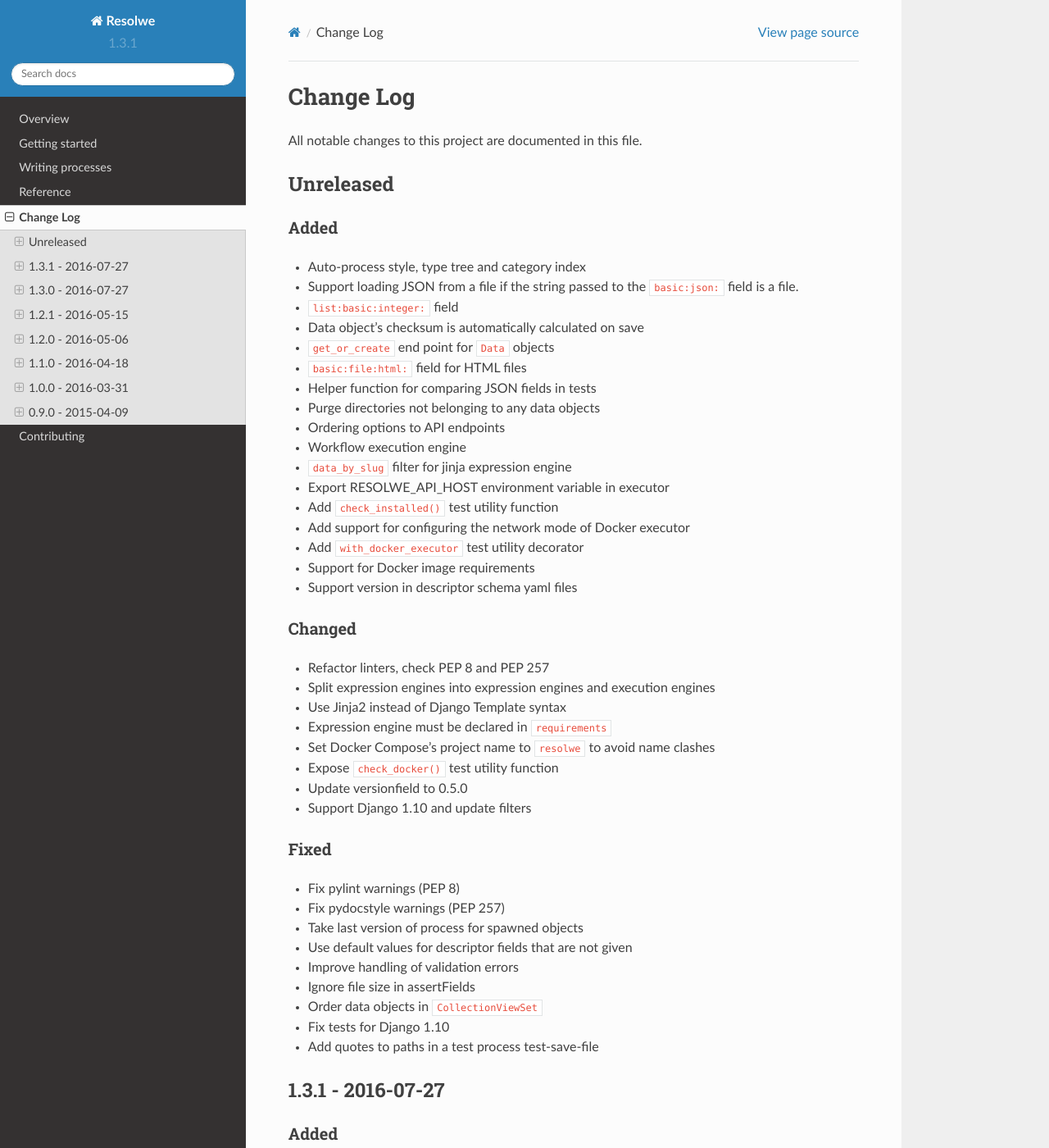
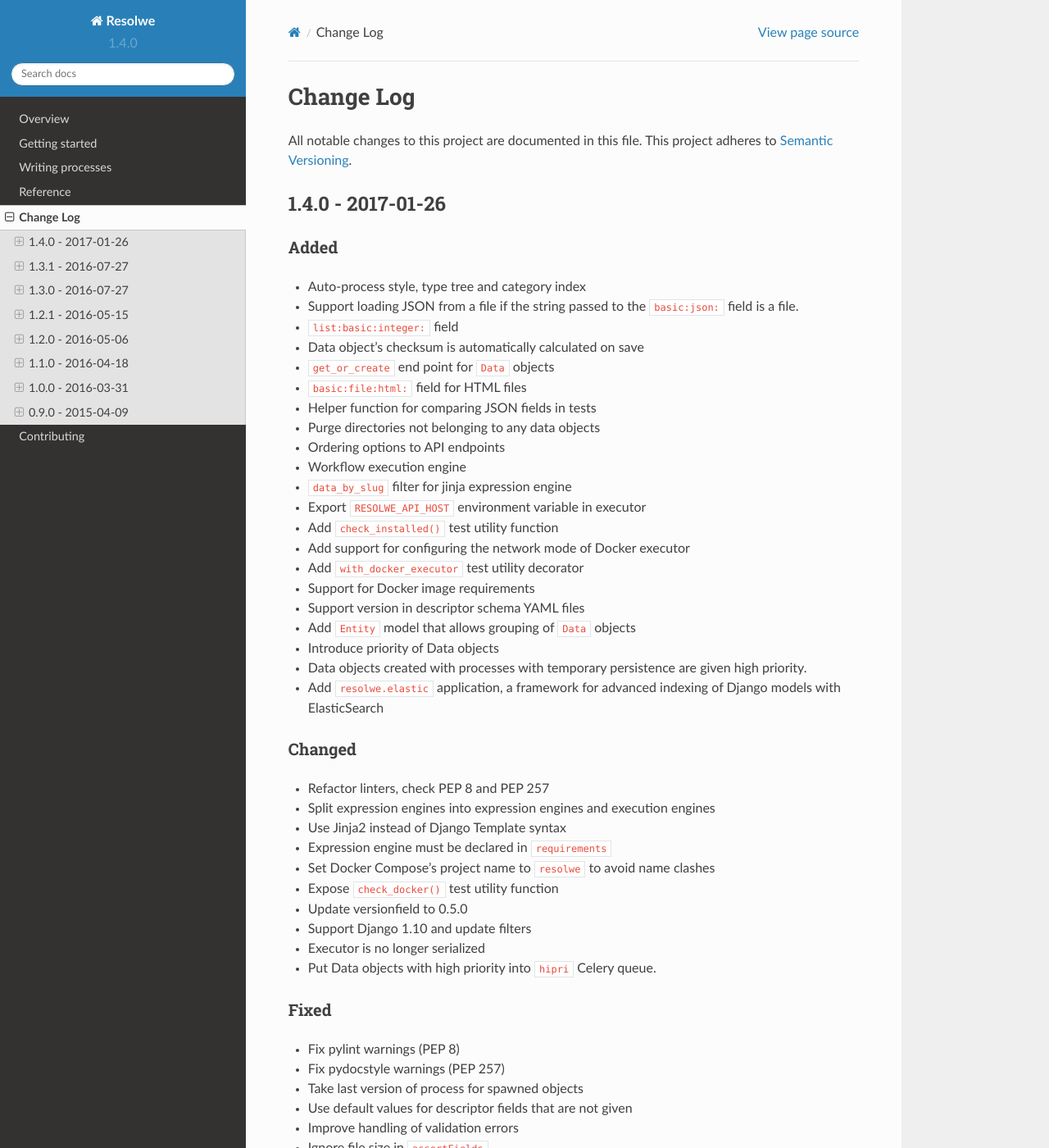
Before and after one commit to genialis/resolwe, a Sphinx documentation site: the page built from docs/CHANGELOG.rst, in a window 1280 px wide and 1400 px high. Shown: the whole window at 82% size. Built offline with Sphinx 7.4.7 and the Read the Docs theme 2.0.0, drawn with Linux system fonts in a browser that asks for light colours; some of the changed text lies outside the part shown.

Commit message:
Prepare release 1.4.0
Add notable changes that were missed to the CHANGELOG and prettify it.

```diff
--- a/docs/CHANGELOG.rst
+++ b/docs/CHANGELOG.rst
@@ -3,11 +3,12 @@
 ##########
 
 All notable changes to this project are documented in this file.
+This project adheres to `Semantic Versioning <http://semver.org/>`_.
 
 
-==========
-Unreleased
-==========
+==================
+1.4.0 - 2017-01-26
+==================
 
 Added
 -----
@@ -23,12 +24,18 @@
 - Ordering options to API endpoints
 - Workflow execution engine
 - ``data_by_slug`` filter for jinja expression engine
-- Export RESOLWE_API_HOST environment variable in executor
+- Export ``RESOLWE_API_HOST`` environment variable in executor
 - Add ``check_installed()`` test utility function
 - Add support for configuring the network mode of Docker executor
 - Add ``with_docker_executor`` test utility decorator
 - Support for Docker image requirements
-- Support version in descriptor schema yaml files
+- Support version in descriptor schema YAML files
+- Add ``Entity`` model that allows grouping of ``Data`` objects
+- Introduce priority of Data objects
+- Data objects created with processes with temporary persistence are given
+  high priority.
+- Add ``resolwe.elastic`` application, a framework for advanced indexing of
+  Django models with ElasticSearch
 
 Changed
 -------
@@ -40,6 +47,8 @@
 - Expose ``check_docker()`` test utility function
 - Update versionfield to 0.5.0
 - Support Django 1.10 and update filters
+- Executor is no longer serialized
+- Put Data objects with high priority into ``hipri`` Celery queue.
 
 Fixed
 -----
@@ -48,7 +57,7 @@
 - Take last version of process for spawned objects
 - Use default values for descriptor fields that are not given
 - Improve handling of validation errors
-- Ignore file size in assertFields
+- Ignore file size in ``assertFields``
 - Order data objects in ``CollectionViewSet``
 - Fix tests for Django 1.10
 - Add quotes to paths in a test process test-save-file
--- a/resolwe/__about__.py
+++ b/resolwe/__about__.py
@@ -8,13 +8,13 @@
 
 # Semantic versioning is used. For more information see:
 # https://packaging.python.org/en/latest/distributing/#semantic-versioning-preferred
-__version__ = '1.3.1'
+__version__ = '1.4.0'
 
 __author__ = 'Genialis d.o.o.'
 __email__ = 'dev-team@genialis.com'
 
 __license__ = 'Apache License (2.0)'
-__copyright__ = '2015-2016, ' + __author__
+__copyright__ = '2015-2017, ' + __author__
 
 __all__ = (
     '__title__', '__summary__', '__url__', '__version__', '__author__',
```
